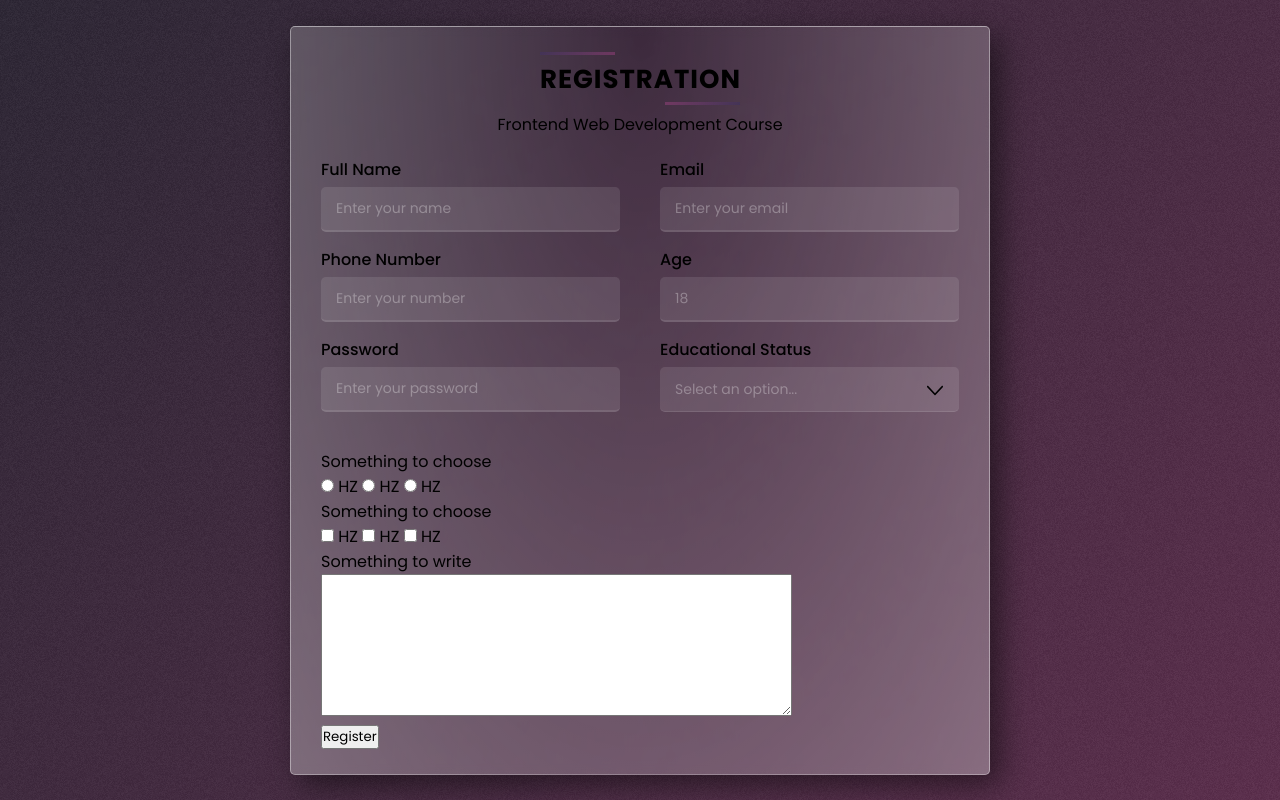
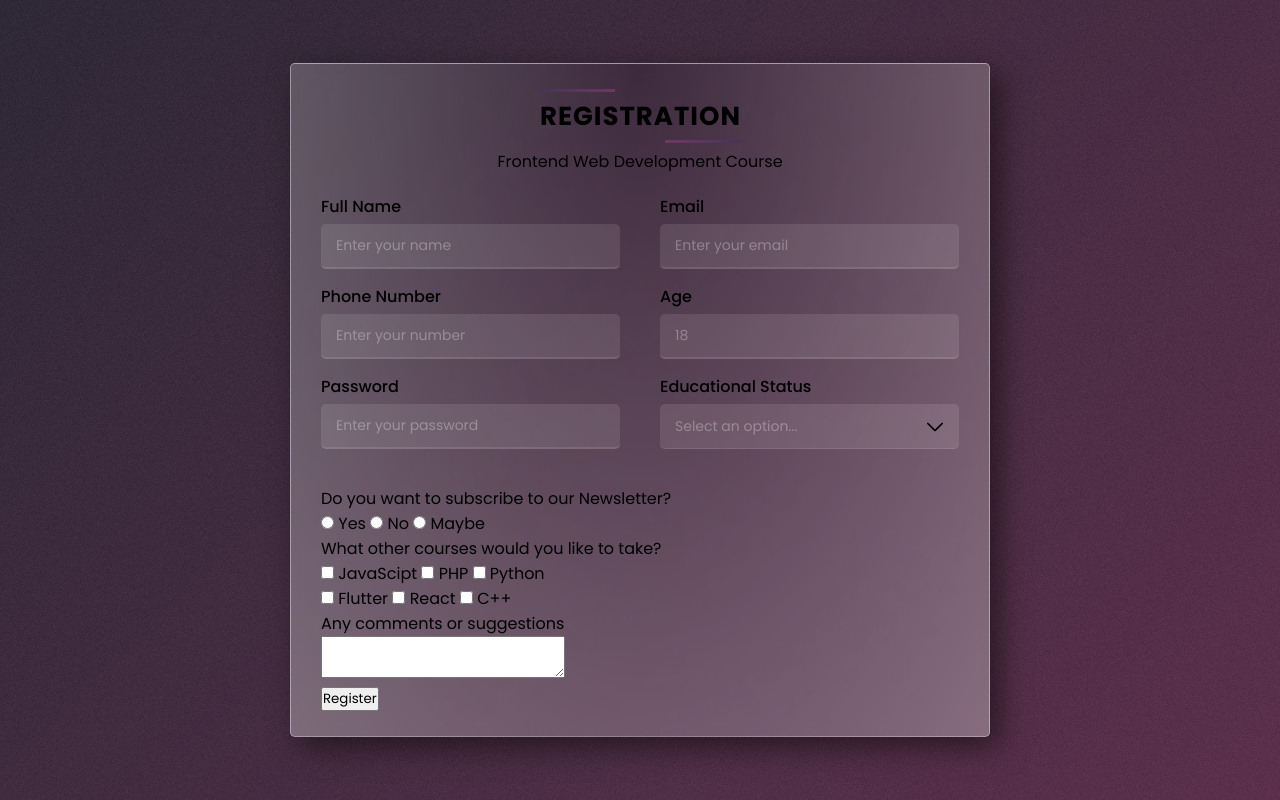
Before and after one commit to NkvXness/registration-form-freeCodeCamp, a plain HTML site: page index.html in a window 1280 px wide. Drawn offline with Linux system fonts and the light colour scheme.

Commit message:
fix: change structure

```diff
--- a/index.html
+++ b/index.html
@@ -1,5 +1,6 @@
 <!DOCTYPE html>
 <html lang="en">
+
 <head>
     <meta charset="UTF-8">
     <meta name="viewport" content="width=device-width, initial-scale=1.0">
@@ -7,9 +8,12 @@
     <title>freeCodeCamp Survey</title>
     <link rel="stylesheet" href="./style.css">
 </head>
+
 <body>
     <div class="container">
-        <div class="title"><h1 id="title">Registration</h1></div>
+        <div class="title">
+            <h1 id="title">Registration</h1>
+        </div>
         <p id="description">Frontend Web Development Course</p>
         <form id="survey-form" action="">
             <div class="user-details">
@@ -38,56 +42,54 @@
                     <div class="select-container">
                         <div class="custom-select">
                             <select id="dropdown">
-                                <option value="0">Selection:</option>
-                                <option value="">1</option>
-                                <option value="">1</option>
-                                <option value="">1</option>
-                                <option value="">1</option>
-                                <option value="">1</option>
-                                <option value="">1</option>
+                                <option value=""></option>
+                                <option value=""></option>
+                                <option value=""></option>
+                                <option value=""></option>
+                                <option value=""></option>
+                                <option value=""></option>
+                                <option value=""></option>
                             </select>
                         </div>
                     </div>
                 </div>
             </div>
             <div class="radio-details">
-                <span class="radio-title">Something to choose</span>
+                <span class="radio-title">Do you want to subscribe to our Newsletter?</span>
                 <div class="category">
-                    <label for="">
-                        <input type="radio" name="choose" value="black">
-                        <span class="radio-title">HZ</span>
-                    </label>
-                    <label for="">
-                        <input type="radio" name="choose" value="black">
-                        <span class="radio-title">HZ</span>
-                    </label>
-                    <label for="">
-                        <input type="radio" name="choose" value="black">
-                        <span class="radio-title">HZ</span>
-                    </label>
+                    <input type="radio" name="choose" value="yes" id="yes">
+                    <label class="circle" for="yes">Yes</label>
+                    <input type="radio" name="choose" value="no" id="no">
+                    <label class="circle" for="no">No</label>
+                    <input type="radio" name="choose" value="maybe" id="maybe">
+                    <label class="circle" for="maybe">Maybe</label>
                 </div>
             </div>
             <div class="checkbox-details">
-                <span class="checkbox-title">Something to choose</span>
+                <span class="checkbox-title">What other courses would you like to take?</span>
                 <div class="category">
-                    <label for="">
-                        <input type="checkbox" name="features" value="white">
-                        <span class="radio-title">HZ</span>
-                    </label>
-                    <label for="">
-                        <input type="checkbox" name="features" value="white">
-                        <span class="radio-title">HZ</span>
-                    </label>
-                    <label for="">
-                        <input type="checkbox" name="features" value="white">
-                        <span class="radio-title">HZ</span>
-                    </label>
+                    <div class="checkbox-container">
+                        <input type="checkbox" name="courses" value="JavaScipt" id="JavaScipt">
+                        <label class="box" for="JavaScipt">JavaScipt</label>
+                        <input type="checkbox" name="courses" value="PHP" id="PHP">
+                        <label class="box" for="PHP">PHP</label>
+                        <input type="checkbox" name="courses" value="Python" id="Python">
+                        <label class="box" for="Python">Python</label>
+                    </div>
+                    <div class="checkbox-container">
+                        <input type="checkbox" name="courses" value="Flutter" id="Flutter">
+                        <label class="box" for="Flutter">Flutter</label>
+                        <input type="checkbox" name="courses" value="React" id="React">
+                        <label class="box" for="React">React</label>
+                        <input type="checkbox" name="courses" value="C++" id="C++">
+                        <label class="box" for="C++">C++</label>
+                    </div>
                 </div>
             </div>
             <div class="textarea-details">
-                <span class="textarea-title">Something to write</span>
+                <span class="textarea-title">Any comments or suggestions</span>
                 <br>
-                <textarea name="comments" rows="7" cols="40"></textarea>
+                <textarea class="textarea-box" name="comments"></textarea>
             </div>
             <div class="button">
                 <input id="submit" type="submit" value="Register">
@@ -97,4 +99,5 @@
 </body>
 
 <script type="text/javascript" src="./main.js"></script>
+
 </html>
```
